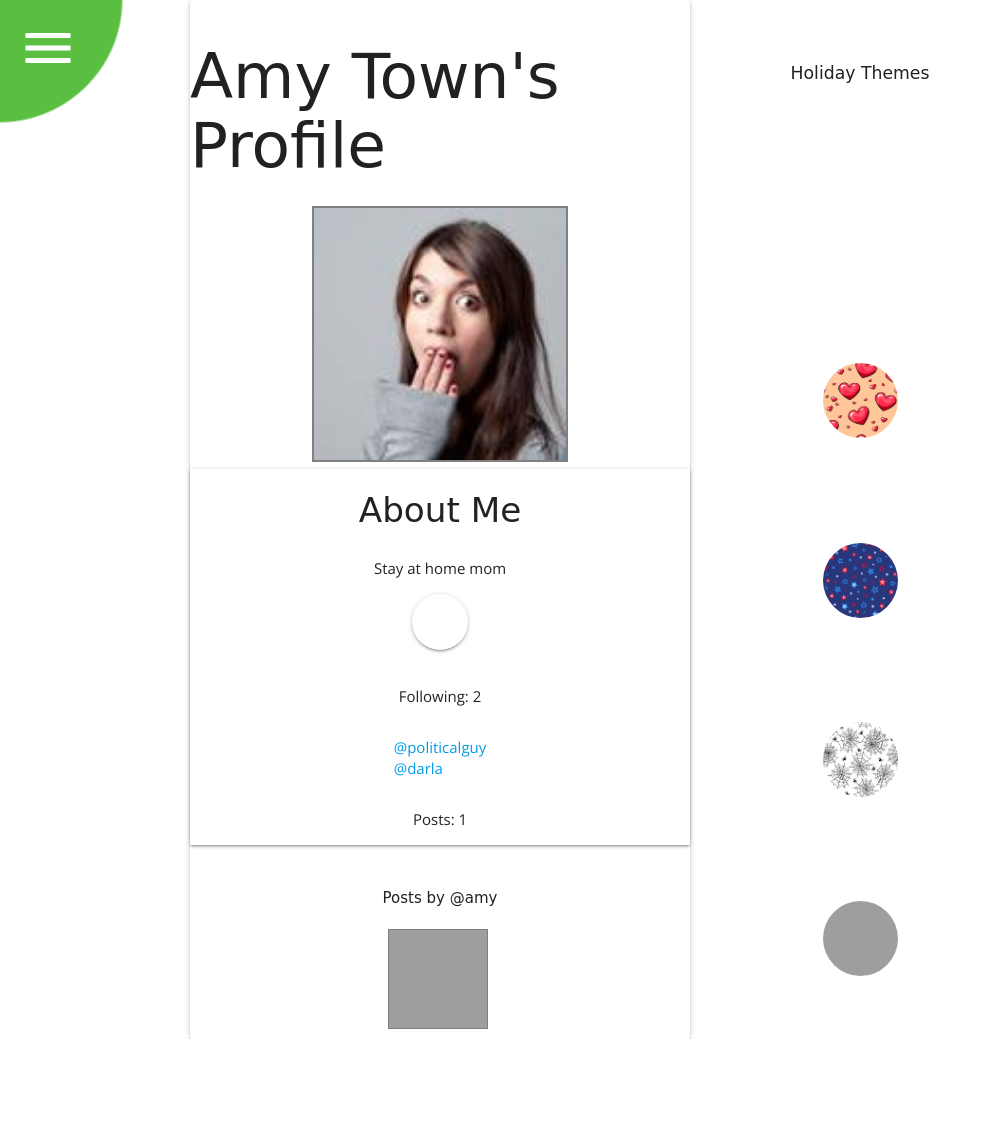
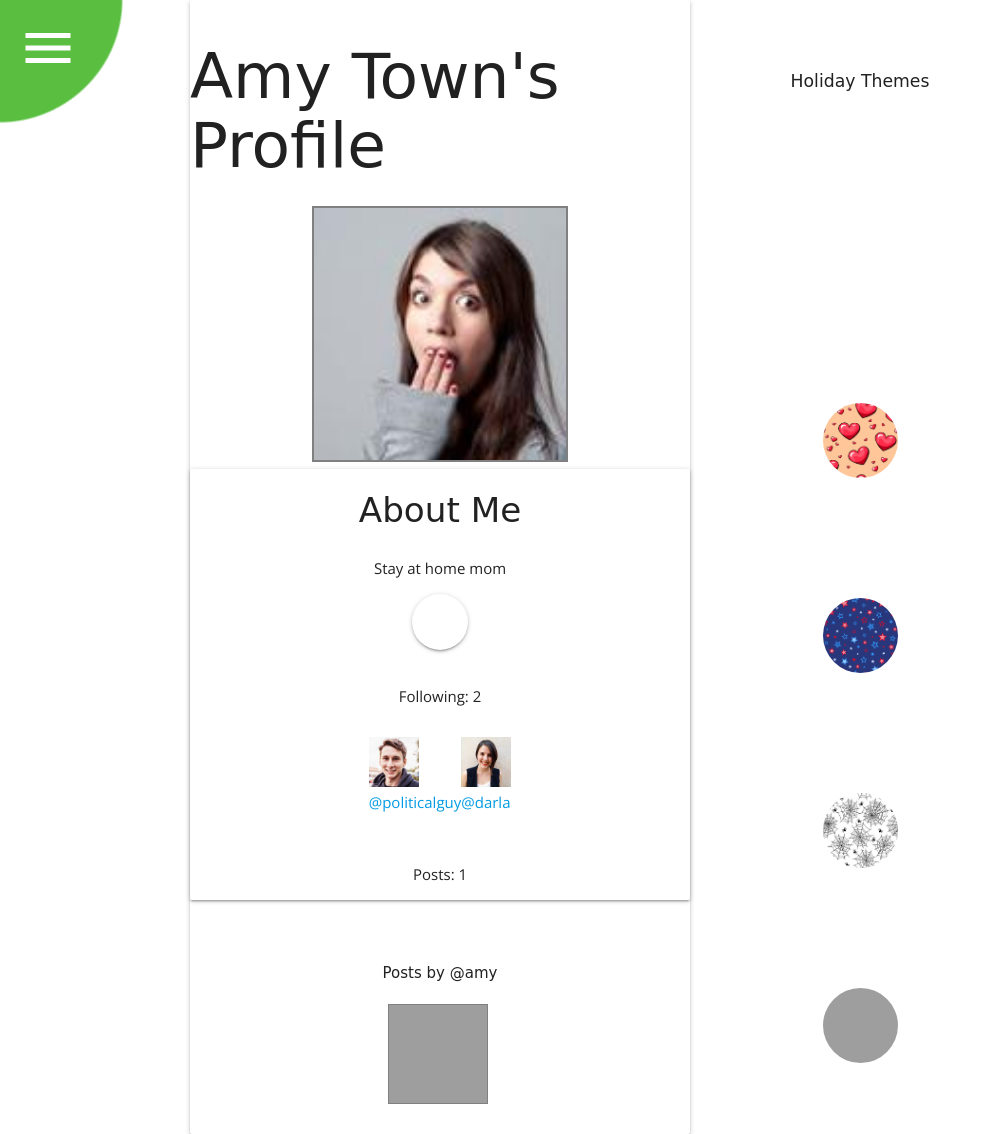
Before and after one commit to jdhaagenson/capstone_insta, a Django app: page /user/7/ in a window 1280 px wide; the page is wider, and only the part inside the window is pictured. Shown: that part, without its empty margins (0-992 px from the left). Before the commit the page ends 1039 px from the top of that part, so only its background shows below. Run offline with Django 3.2, Linux system fonts and the light colour scheme; a user stored in the database is signed in; data comes from the database, SQL or seed files in the repository; both versions use the stored data as it was after the commit; some web fonts are replaced; grey boxes are pictures that could not be loaded.

Commit message:
deploying

```diff
--- a/static/css/profile.css
+++ b/static/css/profile.css
@@ -55,13 +55,14 @@ h1, h2, h3, h4, h5, h6 {
     flex-direction: row;
     align-items: center;
     flex-wrap: wrap;
+    padding: 20px;
 }
 /* Post Gallery at the bottom of the page */
 .gallery {
     display: flex;
     flex-direction: row;
     flex-wrap: wrap;
-    justify-content: baseline;
+    justify-content: flex-start;
     align-items: center;
 }
 .gallery-photo {
@@ -69,6 +70,7 @@ h1, h2, h3, h4, h5, h6 {
     width: 100px;
     height: 100px;
     margin: 5px;
+    /*justify-content: center;*/
 }
 #buttons-profile {
     display: flex;
@@ -85,3 +87,15 @@ h1, h2, h3, h4, h5, h6 {
 #middlebutton{
     margin-left: 15px;
 }
+.followpic {
+    width:50px;
+
+}
+#following_section {
+    display: grid;
+    grid-template-columns: auto auto auto;
+
+}
+#following_section a {
+    display: block;
+}
--- a/templates/profile.html
+++ b/templates/profile.html
@@ -44,10 +44,13 @@
             {% endif %}
                 <br />
                 <p>Following: {{ profile.followers.count }}</p>
-                <ul>
+                <ul id="following_section">
                     {% for each in profile.followers.all %}
-                        <a href="/user/{{ each.id }}/">@{{ each.username }}</a>
-                        <br />
+                        <div>
+                            <img class="followpic" src="{{ each.profile_pic.url }}" alt="profile">
+                            <a href="/user/{{ each.id }}/">@{{ each.username }}</a>
+                            <br />
+                        </div>
                     {% endfor %}
                 </ul>
                 <p>Posts: {{ posts.count }}</p>
```
Also changed, not shown: db.sqlite3.
